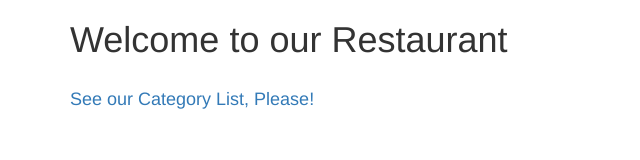
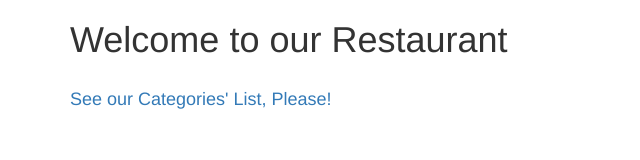
Before and after one commit to borisevm/coursera-test, a plain HTML site: page module4-solution/index.html in a window 1280 px wide. Shown: the full height of the page, 0-640 px from the left. Drawn offline with Linux system fonts and the light colour scheme.

Commit message:
Fourth assignment

```diff
--- a/module4-solution/src/menuapp/templates/home.template.html
+++ b/module4-solution/src/menuapp/templates/home.template.html
@@ -1 +1 @@
-<h4><a ui-sref="categories">See our Category List, Please!</a></h4>
+<h4><a ui-sref="categories">See our Categories' List, Please!</a></h4>
```
Also changed, not shown: module4-solution/src/menuapp/templates/items.template.html (+1 -1 lines).
